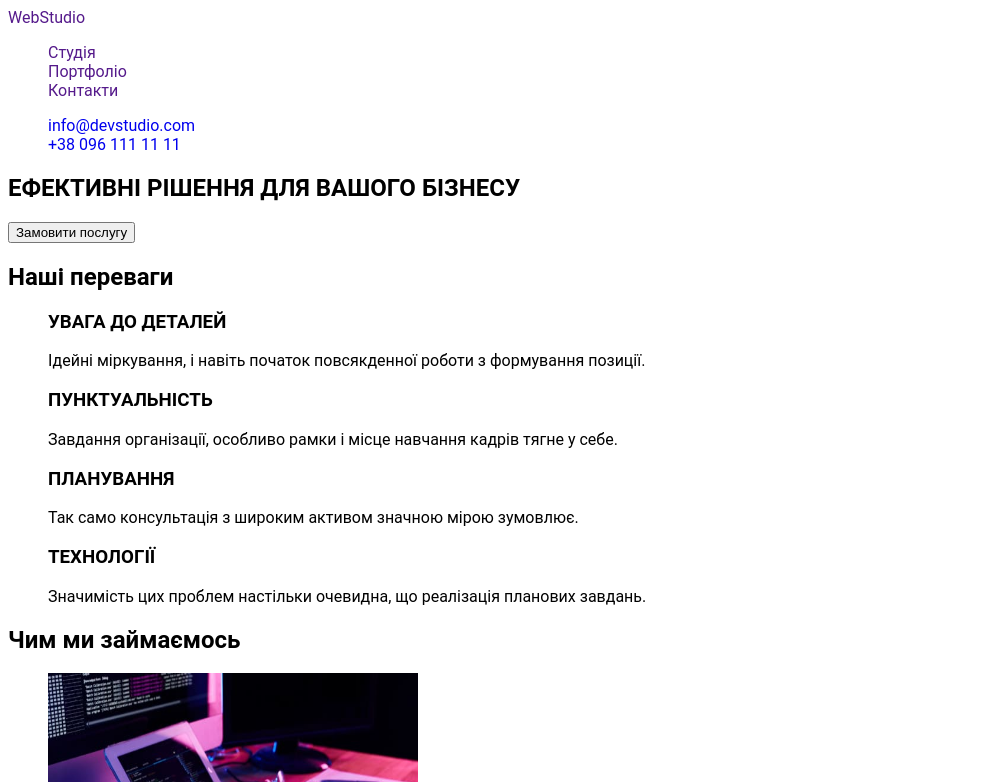
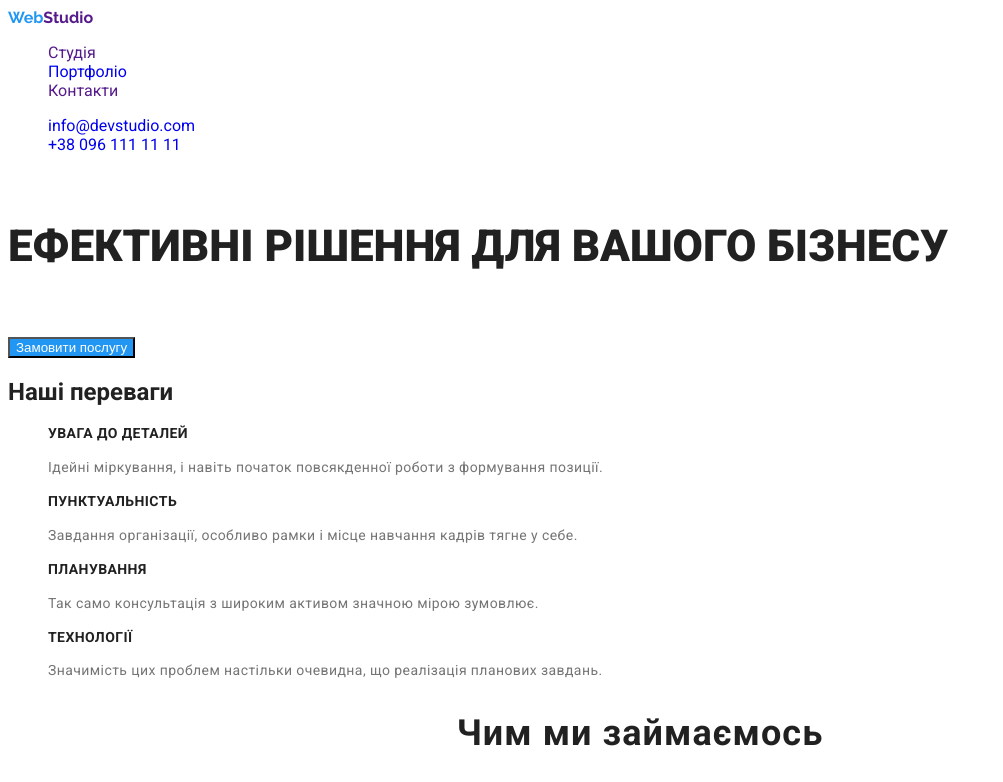
Before and after one commit to Thonatosss/goit-markup-hw-02, a plain HTML site: page index.html in a window 1280 px wide. Shown: the top 782 px of the page, without its empty margins (0-1003 px from the left). Drawn offline with Linux system fonts and the light colour scheme.

Commit message:
текст

```diff
--- a/css/styles.css
+++ b/css/styles.css
@@ -9,7 +9,13 @@
 body {
   font-family: "Raleway", sans-serif;
   font-family: "Roboto", sans-serif;
+  color: var(--primary-text-color);
 }
+.navigation-links a:hover,
+a:focus {
+  color: var(--accent-color);
+}
+
 .filters button:hover,
 button:focus {
   background-color: var(--accent-color);
@@ -19,6 +25,7 @@ button:focus {
 .filters button {
   color: var(--primary-text-color);
   background-color: var(--button-backround-color);
+  cursor: pointer;
 }
 
 .list-item h2 {
@@ -35,3 +42,45 @@ ul {
 a {
   text-decoration: none;
 }
+.adress a:hover,
+a:focus {
+  color: var(--accent-color);
+}
+.adress {
+  color: var(--secondary-text-color);
+}
+.logo {
+  font-family: Raleway;
+}
+.logo-web {
+  color: var(--accent-color);
+}
+
+.advantages p {
+  color: var(--secondary-text-color);
+  font-size: 14px;
+  line-height: 1.71;
+
+  letter-spacing: 0.03em;
+}
+.advantages h3 {
+  font-size: 14px;
+  line-height: 1.14;
+  letter-spacing: 0.03em;
+  text-transform: uppercase;
+}
+.order-btn {
+  color: var(--primary-white-color);
+  background-color: #2196f3;
+}
+.hero-title {
+  font-size: 44px;
+  line-height: 2.5;
+  font-weight: 900;
+}
+.what-are-we-doing {
+  font-size: 36px;
+  line-height: 1.16;
+  text-align: center;
+  letter-spacing: 0.03em;
+}
--- a/index.html
+++ b/index.html
@@ -4,24 +4,30 @@
     <meta charset="UTF-8">
     <title lang="en">WebStudio</title>
     <link rel="stylesheet" href="css/styles.css">
+    <link rel="preconnect" href="https://fonts.googleapis.com" />
+    <link rel="preconnect" href="https://fonts.gstatic.com" crossorigin />
+    <link
+      href="https://fonts.googleapis.com/css2?family=Raleway:wght@700&family=Roboto:wght@400;500;700;900&display=swap"
+      rel="stylesheet"
+    />
   </head>
-  <body >
+  <body class="" >
 
         <header class="header">
-            <a href="">WebStudio</a>
+            <a href="" class="logo"><span class="logo-web">Web</span>Studio</a>
 
             <nav>
-                <ul>
+                <ul class="navigation-links">
                     <li><a href="">Студія</a></li>
-                    <li><a href="">Портфоліо</a></li>
+                    <li><a href="./portfolio.html">Портфоліо</a></li>
                     <li><a href="">Контакти</a></li>
                 </ul>
 
             </nav>
 
-            <ul>
+            <ul class="adress">
                 <li><a href="mailto:info@devstudio.com">info@devstudio.com </a></li>
-                <li><a href="tel:+380961111111 ">+38 096 111 11 11 </a></li>
+                <li><a href="tel:+380961111111">+38 096 111 11 11 </a></li>
             </ul>
 
 
@@ -29,9 +35,9 @@
         <main>
             <section>
 
-                <h1> ЕФЕКТИВНІ РІШЕННЯ ДЛЯ ВАШОГО БІЗНЕСУ</h1>
+                <h1 class="hero-title"> ЕФЕКТИВНІ РІШЕННЯ ДЛЯ ВАШОГО БІЗНЕСУ</h1>
 
-                <button type="button">
+                <button type="button" class="order-btn">
                 Замовити послугу
                 </button>
 
@@ -42,22 +48,22 @@
                 <h2> Наші переваги </h2>
 
                 <ul>
-                    <li>
+                    <li class="advantages">
                         <h3>УВАГА ДО ДЕТАЛЕЙ</h3>
                         <p>Ідейні міркування, і навіть початок повсякденної роботи з формування позиції.</p>
                     </li>
 
-                    <li>
+                    <li class="advantages">
                         <h3>ПУНКТУАЛЬНІСТЬ</h3>
                         <p>Завдання організації, особливо рамки і місце навчання кадрів тягне у себе.</p>
                     </li>
 
-                    <li>
+                    <li class="advantages">
                         <h3>ПЛАНУВАННЯ</h3>
                         <p>Так само консультація з широким активом значною мірою зумовлює.</p>
                     </li>
 
-                    <li>
+                    <li class="advantages">
                         <h3>ТЕХНОЛОГІЇ</h3>
                         <p>Значимість цих проблем настільки очевидна, що реалізація планових завдань.</p>
                     </li>
@@ -68,7 +74,7 @@
 
             <section>
 
-                <h2>Чим ми займаємось </h2>
+                <h2 class="what-are-we-doing">Чим ми займаємось </h2>
 
 
                 <ul>
@@ -138,10 +144,10 @@
 
     </main>
     <footer>
-        <a href="" lang="en">WebStudio</a>
+        <a href="" lang="en" class="logo"><span class="logo-web">Web</span>Studio</a>
 
         <address>
-            <ul>
+            <ul class="adress">
                 <li>
                     <a href="https://www.google.com/maps/d/u/0/viewer?mid=10uSM3H-mIU3GznYo2szRIEphczw&hl=en_US&ll=50.42664350267667%2C30.543007486861583&z=16" target="_blank" rel="noopener noreferrer" >м. Київ, пр-т Лесі Українки, 26</a>
                 </li>
```
